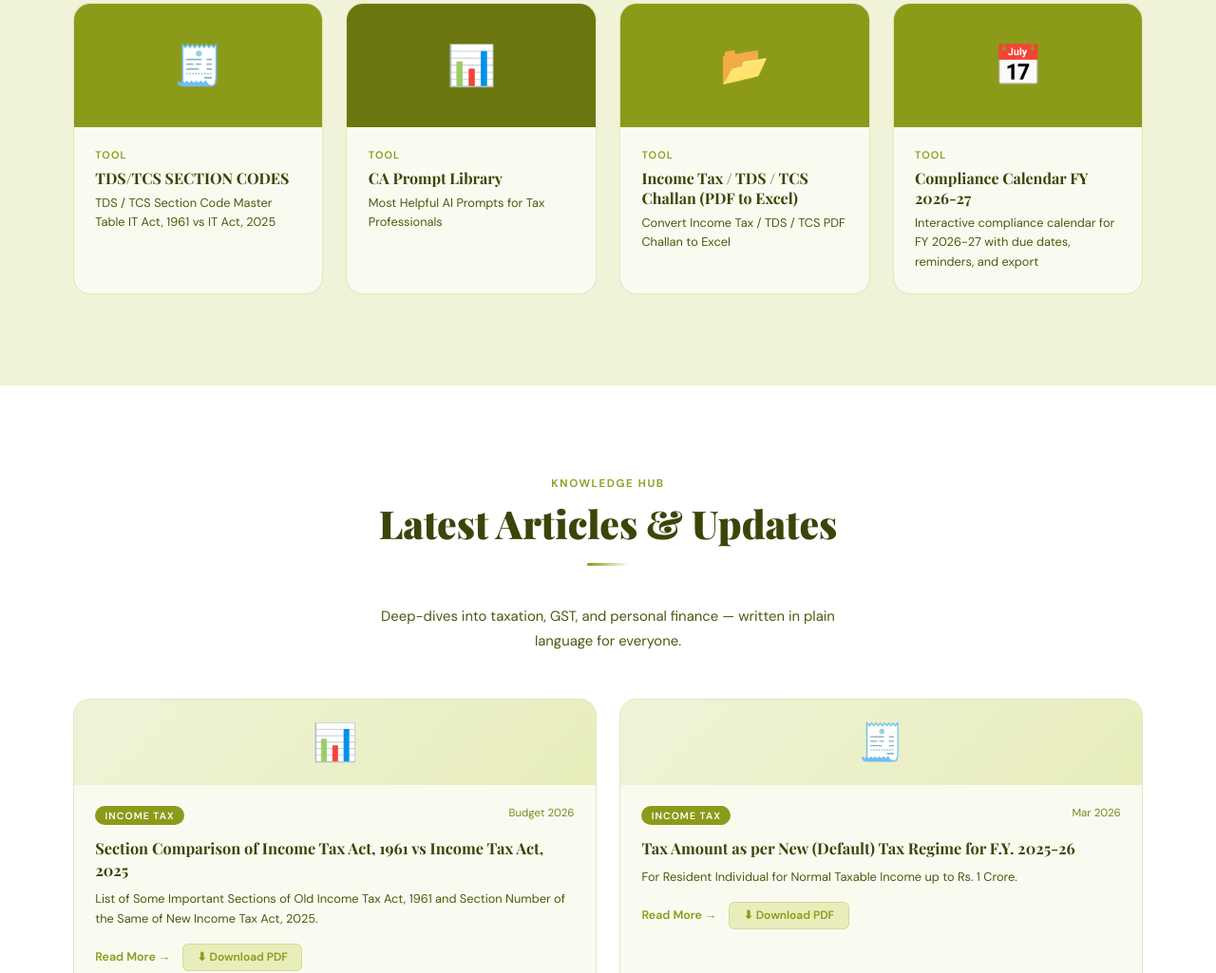
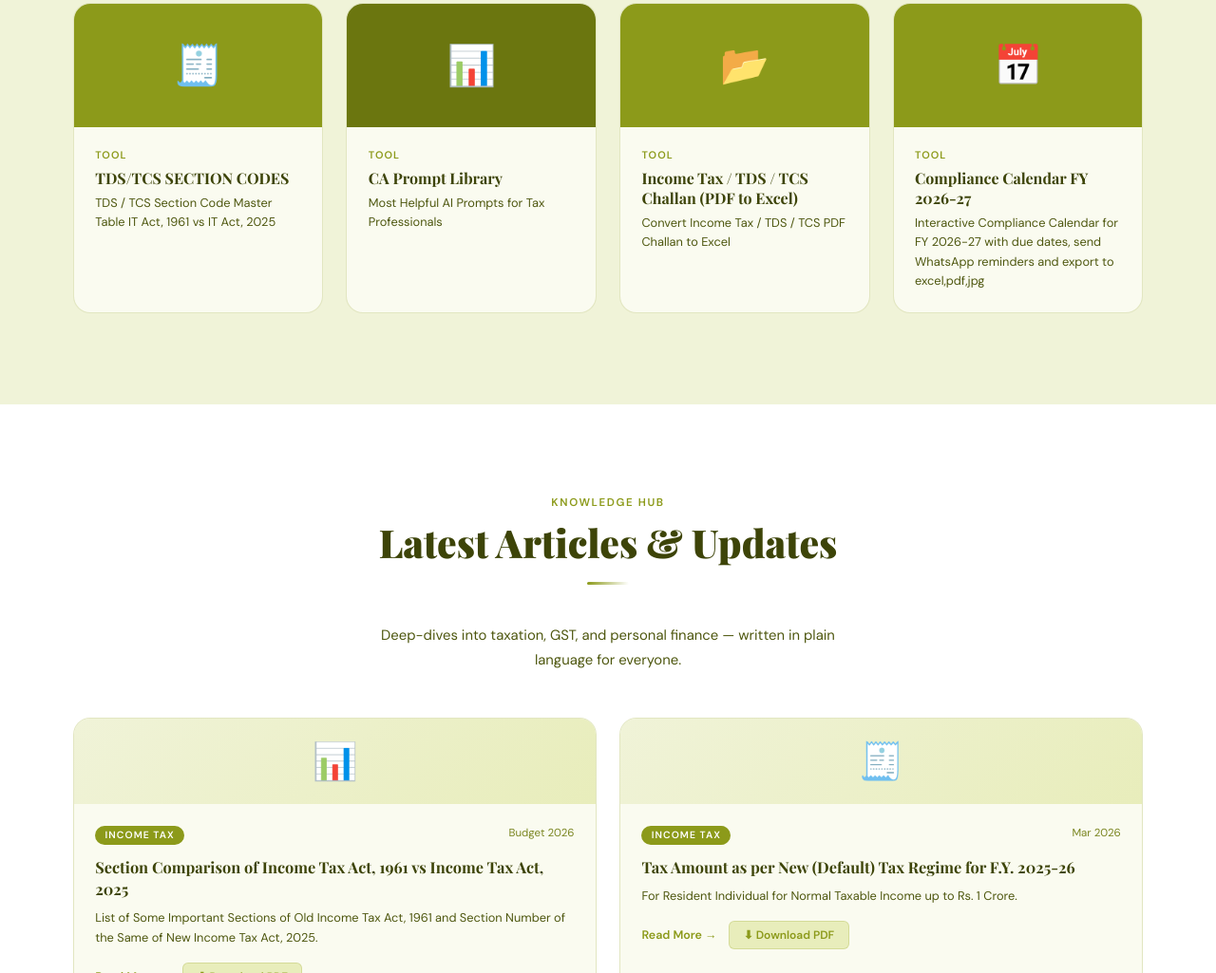
Before and after one commit to mayursondagar0893-spec/website, a website: page index.html in a window 1280 px wide. Shown: the part 1645-2670 px from the top of the page at 95% size. Drawn offline with nearby package versions, Linux system fonts and the light colour scheme.

Commit message:
Update index.html

```diff
--- a/index.html
+++ b/index.html
@@ -533,7 +533,7 @@
     </a>
     <a href="Compliance_Calendar_FY2627.html" class="portfolio-card reveal">
       <div class="p-thumb t1">📅</div>
-      <div class="p-body"><div class="p-tag">Tool</div><h3>Compliance Calendar FY 2026-27</h3><p>Interactive compliance calendar for FY 2026-27 with due dates, reminders, and export</p></div>
+      <div class="p-body"><div class="p-tag">Tool</div><h3>Compliance Calendar FY 2026-27</h3><p>Interactive Compliance Calendar for FY 2026-27 with due dates, send WhatsApp reminders and export to excel,pdf,jpg </p></div>
     </a>
   </div>
 </section>
```
